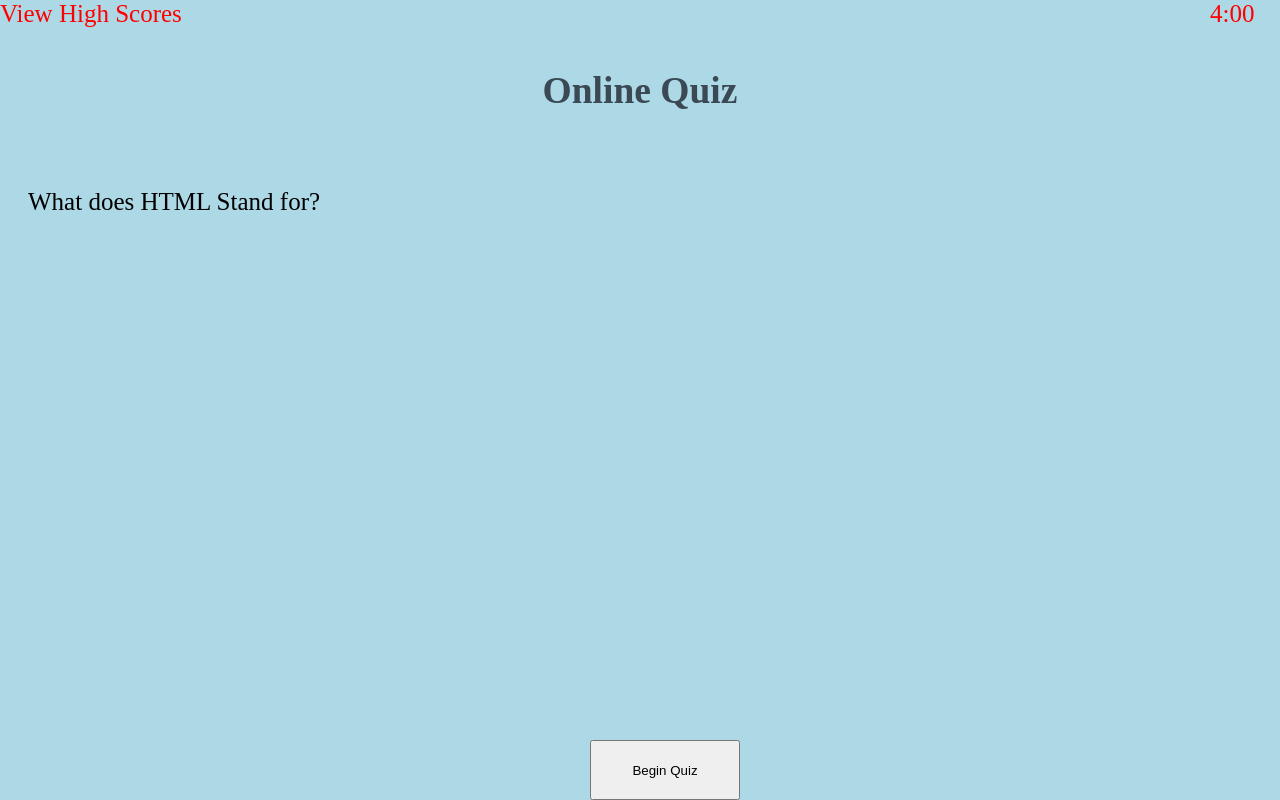
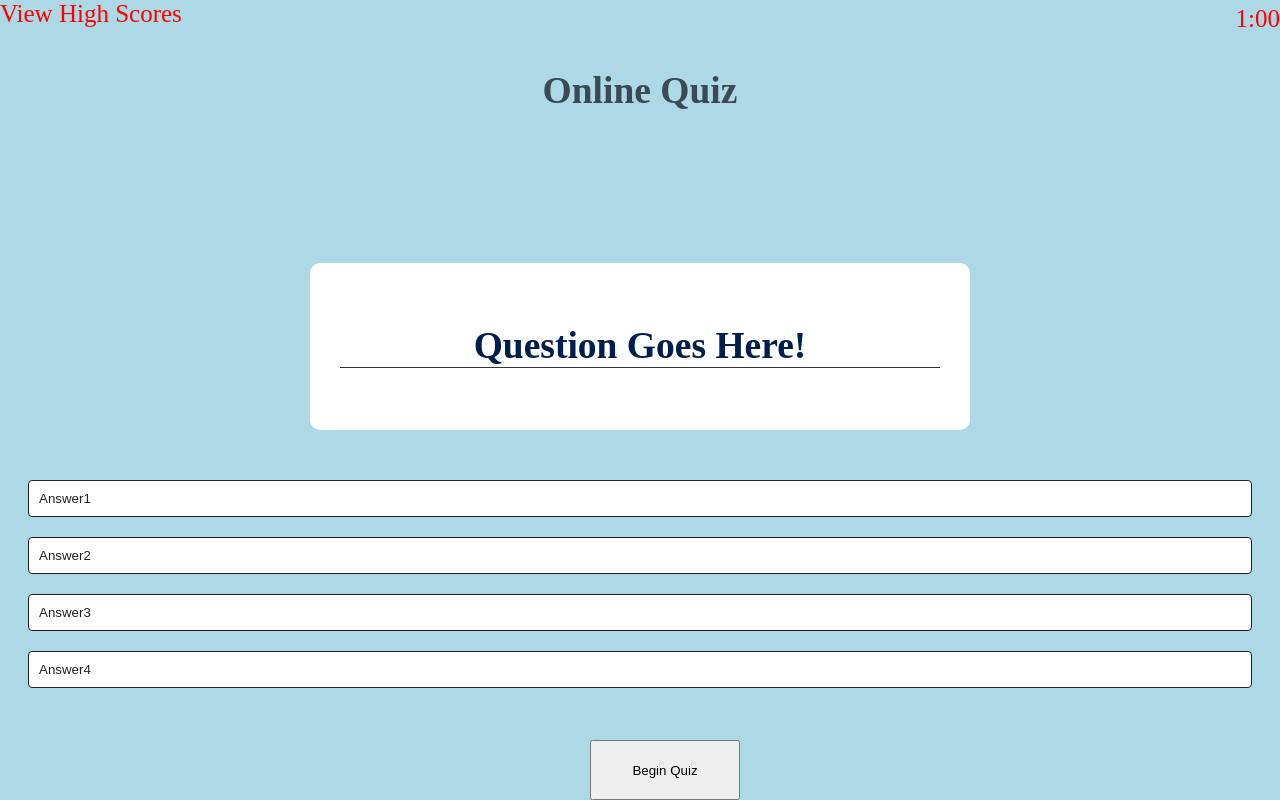
Before and after one commit to salzm/Code-Quiz, a plain HTML site: page index.html in a window 1280 px wide. Drawn offline with Linux system fonts and the light colour scheme.

Commit message:
made changes to css and html file

```diff
--- a/Assets/script.js
+++ b/Assets/script.js
@@ -1,7 +1,44 @@
-// First made a "dictionary" which holds the value of questions.
+// First made a "dictionary" which holds the value of questions. Total 3 Questions
 
 const questions = {
-    question1: "What does HTML Stand for?",
+    question1: "Number #1: What does HTML Stand for?",
   };
 
   document.getElementById("Question1").innerHTML = questions.question1; // added our question and then used getElmentbyID to refrence the class in HTML file to assign the value of question1
+
+  const questions2 = {
+    question: "Number #2: What Does CSS Mean",
+  };
+
+  document.getElementById("Question2").innerHTML = questions2.question;
+
+  const questions3 = {
+    question: "Number #3: What is Javascript?",
+  };
+
+  document.getElementById("Question3").innerHTML = questions3.question;
+
+
+
+//   Timer information. A constant starting minutes of 10 min. The mintues is tomes 60 for 60 sections by mintues.
+
+// Then we get element by id countdown from the HTML ID
+
+
+const startMintues= 1;
+let time = startMintues * 60;
+const countdownEL = document.getElementById('countdown');
+
+setInterval(updateCountDown, 1000);
+
+// making a funtion to countdown the ID
+
+function updateCountDown(){
+    const minutes = Math.floor(time / 60); //counting minutes. All the seconds and divide 60 to get the minutes and we use math.floor to retreive lowest number without decimels
+    let seconds = time % 60;
+
+                              //stop timer at 0??
+
+    countdownEL.innerHTML = `${minutes}: ${seconds}`;
+    time--;
+}
--- a/Assets/style.css
+++ b/Assets/style.css
@@ -1,4 +1,7 @@
-.headerr {
+
+
+
+  .headerr {
     padding-top: 30px;
     padding-left: 20px;
     padding-right: 20px;
@@ -16,20 +19,56 @@
     font-size: 25px;
   }
 
- /*  */
-  #js timer {
-text-align: center;
+  .app {
+    background-color: #fff;
+    width: 90%;
+    max-width: 600px;
+    margin: 100px auto 0;
+    border-radius: 10px;
+    padding: 30px;
   }
 
-  #timer {
+  .app h1{
+    font-weight: 25px;
+    color: #001e4d;
+    font-weight: 600;
+    border-bottom: 1px solid #333;
+    text-align: center;
+  }
+
+
+  .quiz{
+    padding:  20px 0;
+  }
+.quiz h2 {
+    font-size:  18px;
     color: red;
-    width: 70px;
-    position: absolute;
-    top: 0px;
-    right: 0px;
-font-size: 25px;
+    font-weight: 600;
 }
 
+.btn{
+    background:#fff;
+    color: #222;
+    font-weight: 500;
+    width: 100%;
+    border: 1px solid #222;
+    padding: 10px;
+    margin:  10px 0;
+    text-align: left;
+    border-radius: 4px;
+    cursor:pointer;
+}
+
+ /*  */
+  #countdown {
+    text-align: center;
+    color: red;
+    position: absolute;
+    top: -20px;
+    right: 0px;
+    font-size: 25px;
+
+  }
   .button {
     position:absolute;
     margin-left:-50px;
--- a/index.html
+++ b/index.html
@@ -24,39 +24,50 @@
           <h1> Online Quiz</h1>
         </header>
 <!--  the div class box is where the questions will be going in -->
-        <div class="questionbox">
+    <div class="app">
+        <h1 id="question">Question Goes Here!</h1>
+    </div>
 
-            <p id="Question1">
+       <div class="quiz">
 
-            </p>
 
 
         </div>
 
+
+        <!-- Another div id for the answers -->
+
+        <div id="answers">
+            <button class="btn">Answer1</button>
+            <button class="btn">Answer2</button>
+            <button class="btn">Answer3</button>
+            <button class="btn">Answer4</button>
+
+
+        </div>
+
+
+        <!-- Making another button called next button to click next to move to the next question -->
+
+
             <!-- View high scores  -->
 
-        </div class="view high scores">
+        </div class="view high scores"></div>
 
-    </div>
-<!-- will call in JS later -->
-<div id-"js timer">
+        <!-- ID Countdown for the timer -->
 
-</div>
-<!-- timer for countdown -->
-<div id="timer">
+    <p id="countdown">1:00</p>
 
-    4:00
 
-</div>
 
 <!-- highscores to view high scores -->
 <div class="highscores">View High Scores</div>
 
 </section>
 
+<script src="Assets/script.js">
 
-
-<script type="text/javascript" src="Assets/script.js"></script>
+</script>
 
   </body>
 
```
